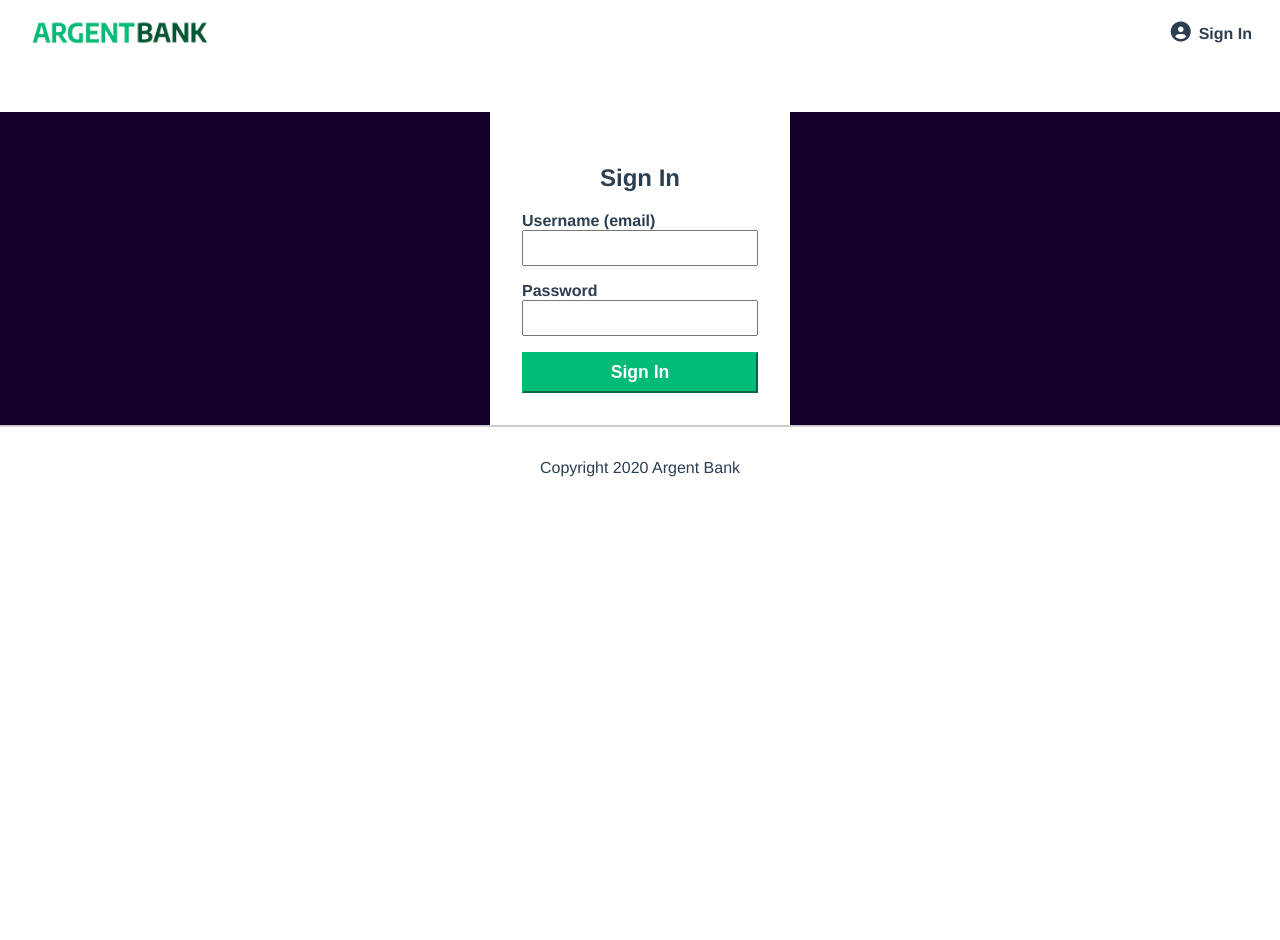
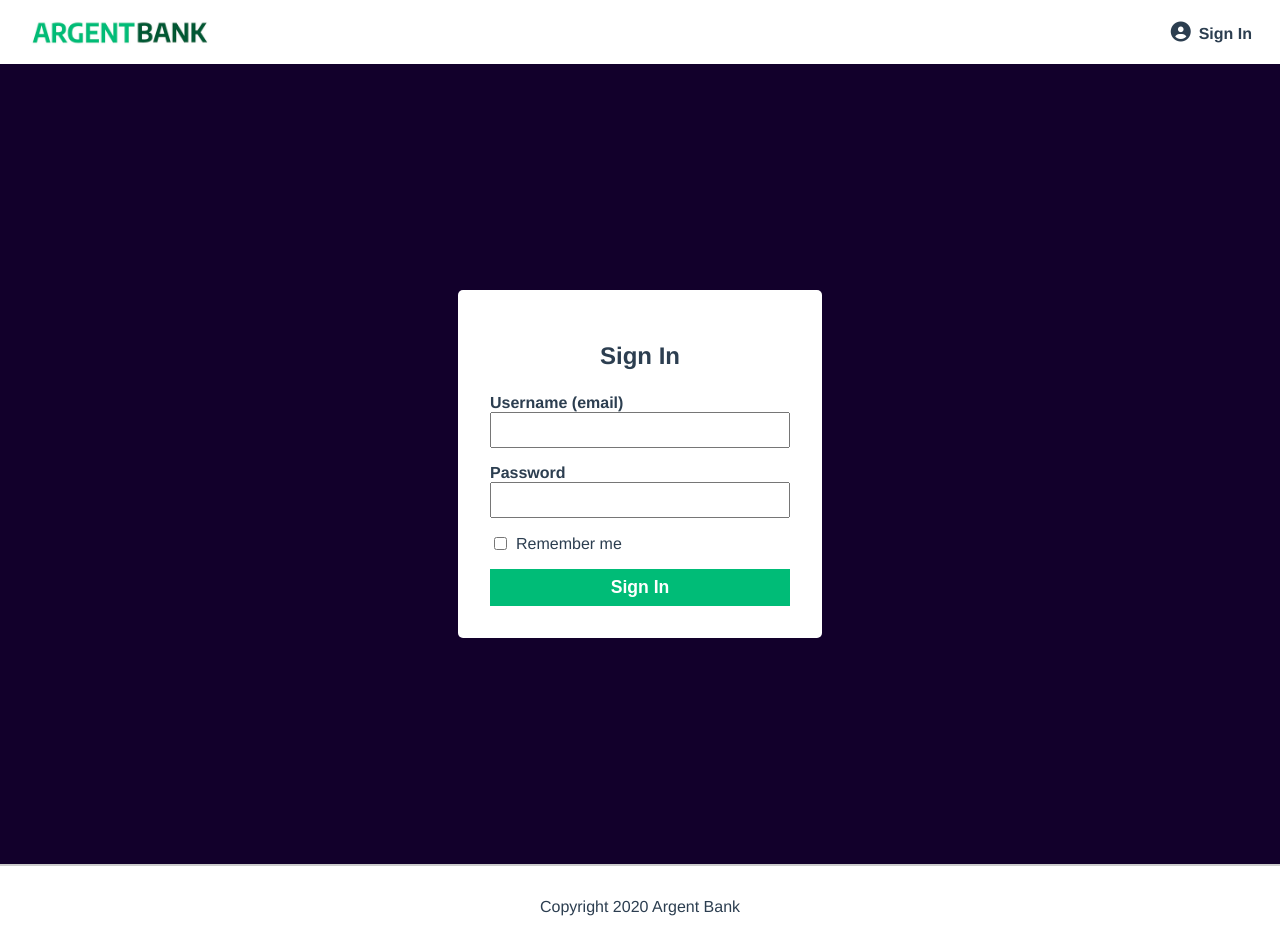
Before and after one commit to BOUKHANOUFA/ArgentBank-Frontend, a React (Vite) app: page /login in a window 1280 px wide. Before the commit the page ends 800 px from the top, so only its background shows below. Built offline with nearby package versions, Linux system fonts and the light colour scheme.

Commit message:
ajout du css pour style la page login et ajuster les input correctement

```diff
--- a/src/main.css
+++ b/src/main.css
@@ -1,3 +1,88 @@
+/* CONTAINER VIOLET */
+.sign-in-container {
+  background-color: #12002b;
+  min-height: 100vh;
+
+  display: flex;
+  justify-content: center;
+  align-items: center;
+}
+
+/* CARTE BLANCHE */
+.sign-in-content {
+  background-color: white;
+  width: 320px;
+  padding: 2rem;
+  border-radius: 5px;
+
+  display: flex;
+  flex-direction: column;
+  align-items: center;
+}
+
+/* TITRE */
+.sign-in-content h1 {
+  margin-bottom: 1.5rem;
+}
+
+/* INPUTS */
+.input-wrapper {
+  width: 100%;
+  display: flex;
+  flex-direction: column;
+  text-align: left;
+  margin-bottom: 1rem;
+}
+
+/* INPUT STYLE */
+.input-wrapper input {
+  padding: 8px;
+  font-size: 1rem;
+}
+
+/* CHECKBOX */
+.input-remember {
+  display: flex;
+  align-items: center;
+  width: 100%;
+  margin-bottom: 1rem;
+}
+
+.input-remember input {
+  margin-right: 5px;
+}
+
+/* BOUTON */
+.sign-in-button {
+  width: 100%;
+  padding: 10px;
+  background-color: #00bc77;
+  color: white;
+  border: none;
+  font-weight: bold;
+  cursor: pointer;
+}
+.sign-in-content {
+  background-color: #12002b;
+
+  display: flex;
+  justify-content: center;
+  align-items: center;
+}
+.sign-in-content h1 {
+  text-align: center;
+}
+.sign-in-container {
+  background-color: #12002b;
+
+  display: flex;
+  justify-content: center;
+  align-items: center;
+}
+body {
+  text-align: center;
+}
+
 
 .main-nav-item i {
   margin-right: 8px;
@@ -8,7 +93,7 @@ html {
   font-family: Avenir, Helvetica, Arial, sans-serif;
   -webkit-font-smoothing: antialiased;
   -moz-osx-font-smoothing: grayscale;
-  text-align: center;
+
   color: #2c3e50;
 }
 
@@ -176,12 +261,17 @@ body {
 }
 
 .sign-in-content {
-  box-sizing: border-box;
   background-color: white;
   width: 300px;
-  margin: 0 auto;
-  margin-top: 3rem;
   padding: 2rem;
+  height: auto;
+  border-radius: 5px;
+  text-align: center;
+}
+.input-wrapper {
+  display: flex;
+  flex-direction: column;
+  text-align: left;
 }
 
 .sign-in-icon {
@@ -299,3 +389,12 @@ body {
     width: 200px;
   }
 }
+.edit-name input {
+  width: 300px;
+  padding: 8px;
+  font-size: 1rem;
+}
+.input-wrapper {
+  width: 300px;
+
+}
--- a/src/pages/Login.jsx
+++ b/src/pages/Login.jsx
@@ -77,8 +77,8 @@ export default function Login() {
   <>
     <Navbar />
 
-    <main className="main bg-dark">
-      <section className="sign-in-content">
+  <main className="main sign-in-container">
+  <section className="sign-in-content">
         <h1>Sign In</h1>
 
         <form onSubmit={handleLogin}>
@@ -100,6 +100,11 @@ export default function Login() {
             />
           </div>
 
+  <div className="input-remember">
+    <input type="checkbox" id="remember-me" />
+    <label htmlFor="remember-me">Remember me</label>
+  </div>
+
           <button type="submit" className="sign-in-button">
             Sign In
           </button>
--- a/src/pages/Profile.jsx
+++ b/src/pages/Profile.jsx
@@ -10,7 +10,7 @@ export default function Profile() {
   const dispatch = useDispatch();
 
   const { isLoggedIn, token, user } = useSelector((state) => state.user);
-
+ console.log (token , user)
   const [editMode, setEditMode] = useState(false);
   const [newUsername, setNewUsername] = useState(user?.userName || "");
 
```
Also changed, not shown: src/components/Account.jsx (+9 -0 lines).
